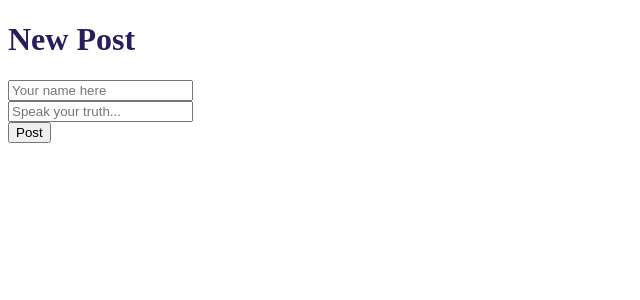
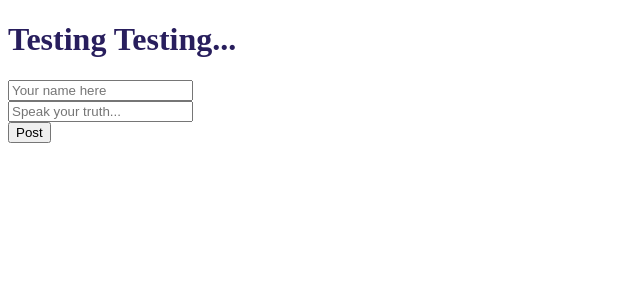
Before and after one commit to cis-1962/hw5-react-comment-app-triplea7, a React (Vite) app: page / in a window 1280 px wide. Shown: the top 300 px of the page, without its empty margins (0-640 px from the left). Built offline with nearby package versions, Linux system fonts and the light colour scheme.

Commit message:
Add files via upload

```diff
--- a/src/post.tsx
+++ b/src/post.tsx
@@ -5,7 +5,7 @@ export default function PostHeader() {
   const [bodyInput, enterBodyInput] = useState('');
   return (
     <div className="post">
-      <h1>New Post</h1>
+      <h1>Testing Testing...</h1>
       <div>
         <input
           type="text"
```
